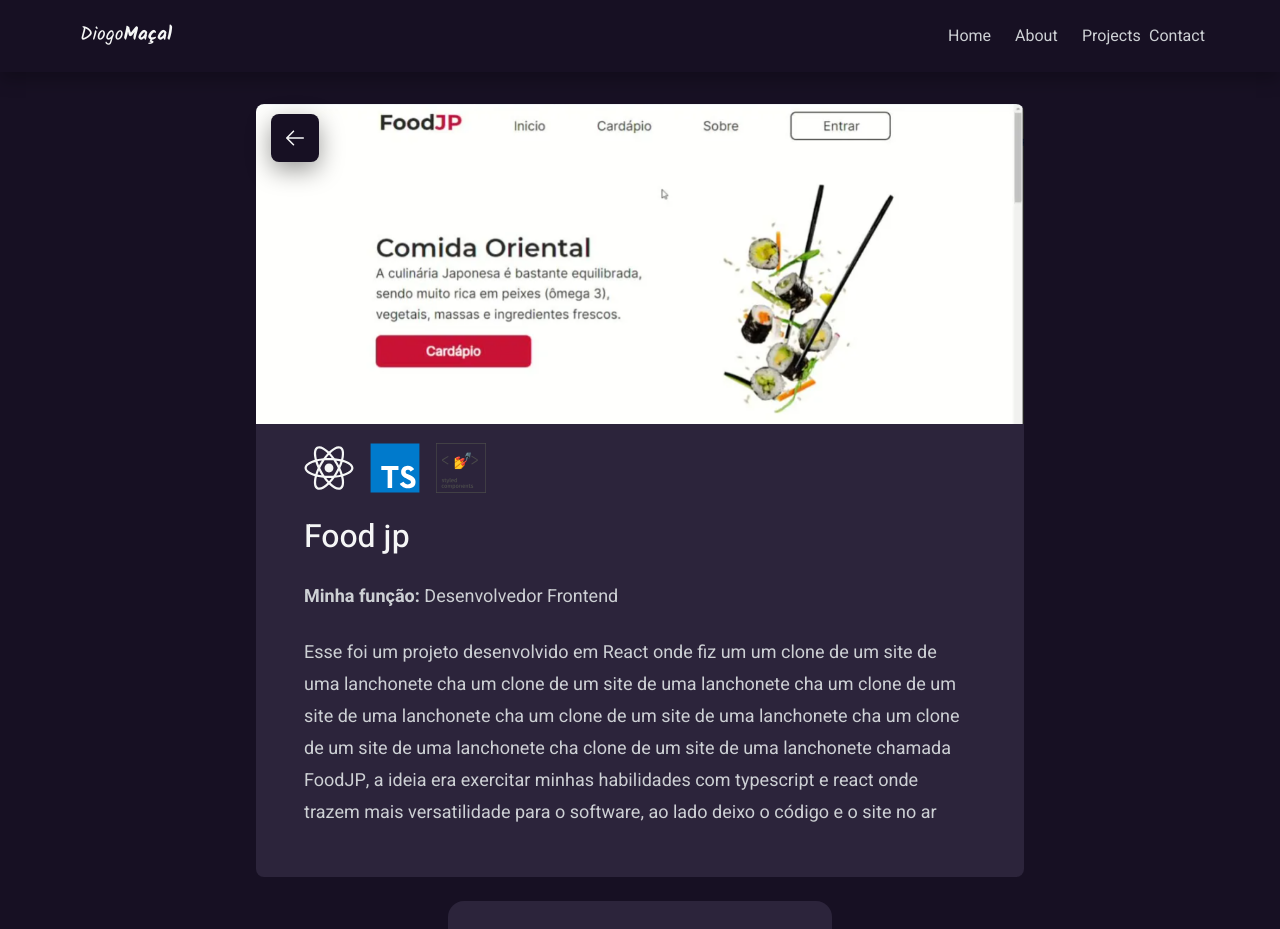
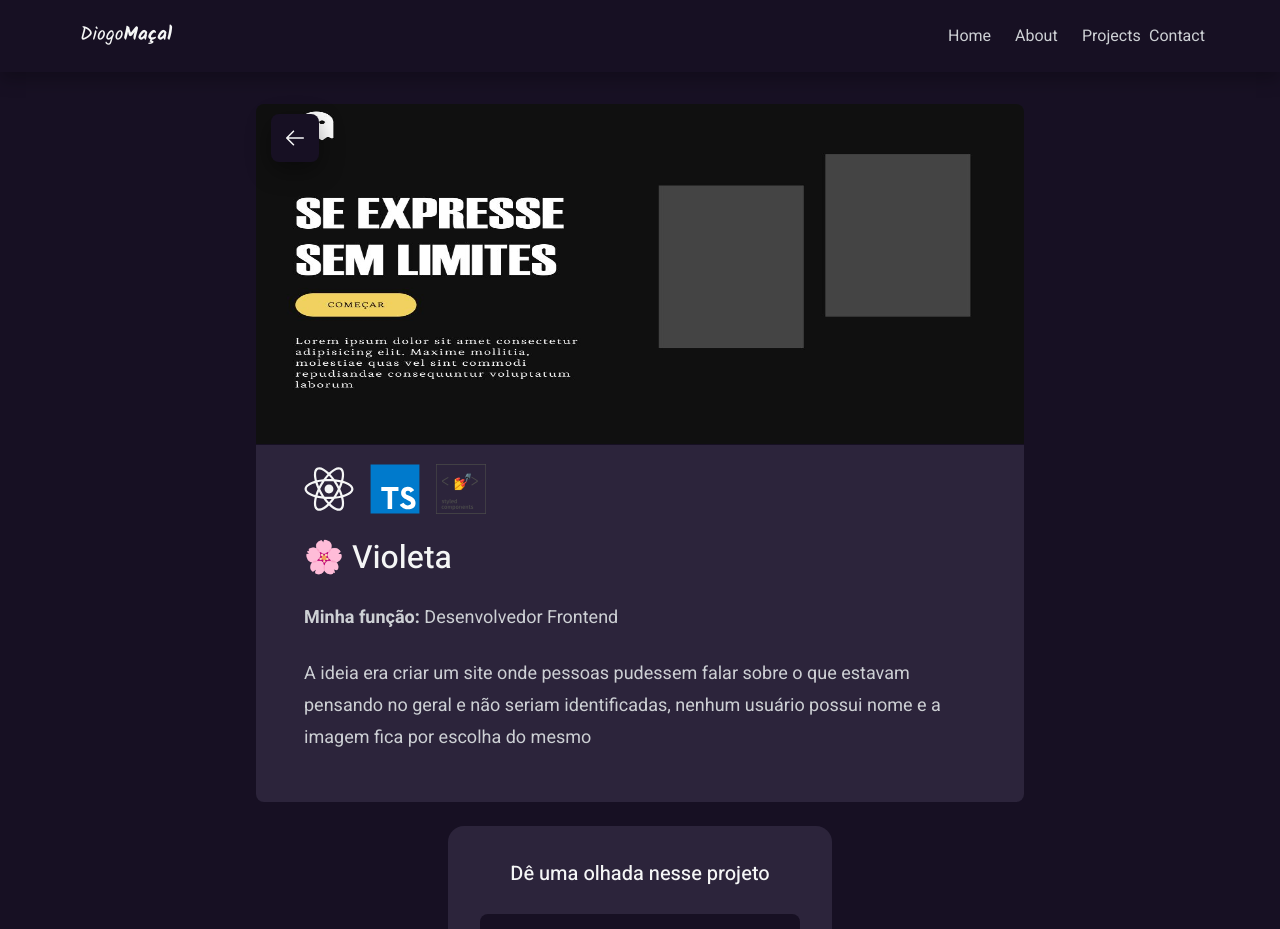
Before and after one commit to D1ogooo/Portifolio___, a React (Vite) app: page /projects/0 in a window 1280 px wide. Shown: the top 929 px of the page. Built offline with nearby package versions, Linux system fonts and the light colour scheme.

Commit message:
Atualizado

```diff
--- a/src/components/CardProjects/index.jsx
+++ b/src/components/CardProjects/index.jsx
@@ -34,7 +34,7 @@
    </TitleProjects>
 
    <SubContainer>
-   <CardPai ref={cardPai} >
+   <CardPai ref={cardPai}>
     {DataProjects.map((info) => (
     <Card to={`/projects/${info.id}`} key={info.id}>
      <CardImage>
--- a/src/pages/Projetos/Detail.jsx
+++ b/src/pages/Projetos/Detail.jsx
@@ -40,11 +40,13 @@
      </Left>
      <Right>
       <h2>Dê uma olhada nesse projeto</h2>
+      {project.deploy &&
       <FirstButton target='_blank'  href={project.deploy}>
        <img src={GlobeSimple}/>
         Demonstração
        <img src={setaLeftUp}/>
       </FirstButton>
+      }
       <SecondButton href={project.link_github} target='_blank'>
       <img src={GithubLogo}/>
        Código
--- a/src/pages/Projetos/data.jsx
+++ b/src/pages/Projetos/data.jsx
@@ -1,3 +1,4 @@
+import violetoImage from '../../assets/1715575530078.jpeg'
 import primeiroProjetoImage from '../../pages/Projetos/img/primeiro projeto.png'
 import smartwatchImage from '../Projetos/img/smart watch image.png'
 import TodolistImage from '../../assets/todolist ignite image.png'
@@ -10,6 +11,15 @@
 export const DataProjects = [
  {
   id: 0,
+  principalText: 'Um site de troca de mensagens',
+  img: `${violetoImage}`,
+  tech: [{ image: `${reactIcon}`},{ image: `${typescriptIcon}`}, { image: `${styledComponentsIcon}`}],
+  title: '🌸 Violeta',
+  link_github: 'https://github.com/D1ogooo/Violetta___',
+  text: "A ideia era criar um site onde pessoas pudessem falar sobre o que estavam pensando no geral e não seriam identificadas, nenhum usuário possui nome e a imagem fica por escolha do mesmo",
+ },
+ {
+  id: 1,
   principalText: 'Um cardápio fictício de um site de lanches',
   img: `${primeiroProjetoImage}`,
   tech: [{ image: `${reactIcon}`},{ image: `${typescriptIcon}`}, { image: `${styledComponentsIcon}`}],
@@ -18,7 +28,7 @@
   text: "Esse foi um projeto desenvolvido em React onde fiz um um clone de um site de uma lanchonete cha um clone de um site de uma lanchonete cha um clone de um site de uma lanchonete cha um clone de um site de uma lanchonete cha um clone de um site de uma lanchonete cha clone de um site de uma lanchonete chamada FoodJP, a ideia era exercitar minhas habilidades com typescript e react onde trazem mais versatilidade para o software, ao lado deixo o código e o site no ar",
  },
  {
-  id: 1,
+  id: 2,
   principalText: 'Cadastro de produtos',
   img: `${CadastroCamisas}`,
   tech: [{ image: `${reactIcon}`},{ image: `${jsIcon}`}, { image: `${styledComponentsIcon}`}],
@@ -28,7 +38,7 @@
   deploy: 'https://teste-freela.vercel.app/'
 },
  {
-  id: 2,
+  id: 3,
   principalText: 'Um site fictício de avaliação do smartwatch',
   img: `${smartwatchImage}`,
   tech: [{ image: `${reactIcon}`},{ image: `${typescriptIcon}`}],
@@ -36,12 +46,13 @@
   link_github: 'https://github.com/D1ogooo/SmartWatch',
 },
  {
-  id: 3,
+  id: 4,
   principalText: 'Um todolist para guardar suas tarefas',
   img: `${TodolistImage}`,
   tech: [{ image: `${reactIcon}`},{ image: `${jsIcon}`}],
   title: 'Todo list',
   link_github: 'https://github.com/D1ogooo/TodoList-ignite',
   text: "Esse projeto foi feito para poder exercitar meus conhecimentos em React e styled componentsm onde pode aprender sobre o poder do React e mais especificamente dos Hooks de gerenciamento de estados",
+  deploy: 'https://todo-list-ignite-mu.vercel.app/'
  },
 ]
--- a/src/pages/Projetos/style.js
+++ b/src/pages/Projetos/style.js
@@ -191,15 +191,16 @@
 
 export const FirstLeft = styled.div`
  margin: 0 auto;
-
+ width: 100%;
 
  @media (max-width: 62.5rem) { // Tablet
   width: 40rem;
   height: 21.25rem;
+  margin-top: 50px;
 }
 
  @media (max-width: 568px) { //Celular iphone 5
-  width: 19rem;
+  width: 100%;
   height: 11.7rem;
  }
 
@@ -208,8 +209,12 @@
  img {
   border-radius: .5rem .5rem 0rem 0rem;
   width: 100%;
-  height: auto;
+  height: 100%;
+  background-repeat: no-repeat;
+  background-attachment: fixed;
+  background-size: cover;
  }
+ margin-bottom: 21px;
 `
 
  export const Return = styled(Link)`
```
Also changed, not shown: src/assets/1715575530078.jpeg (added).
